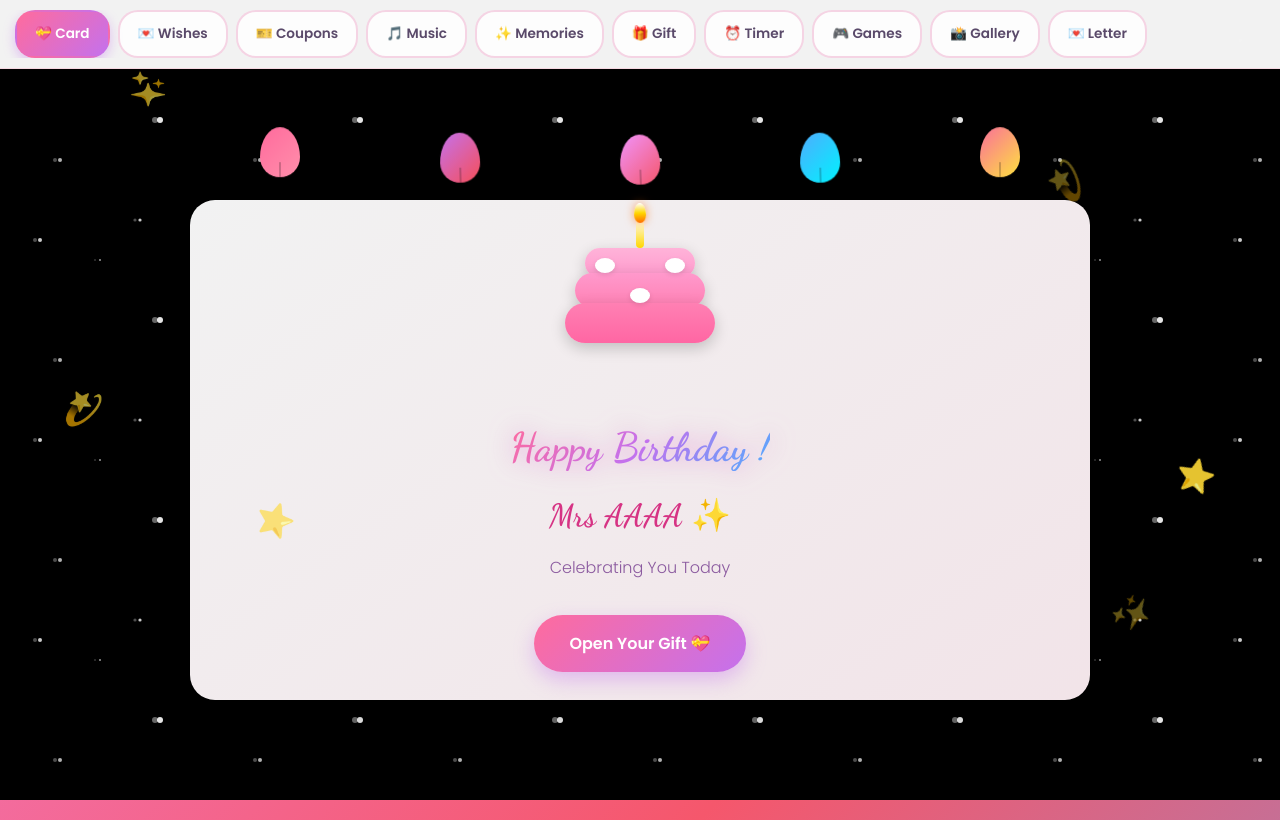
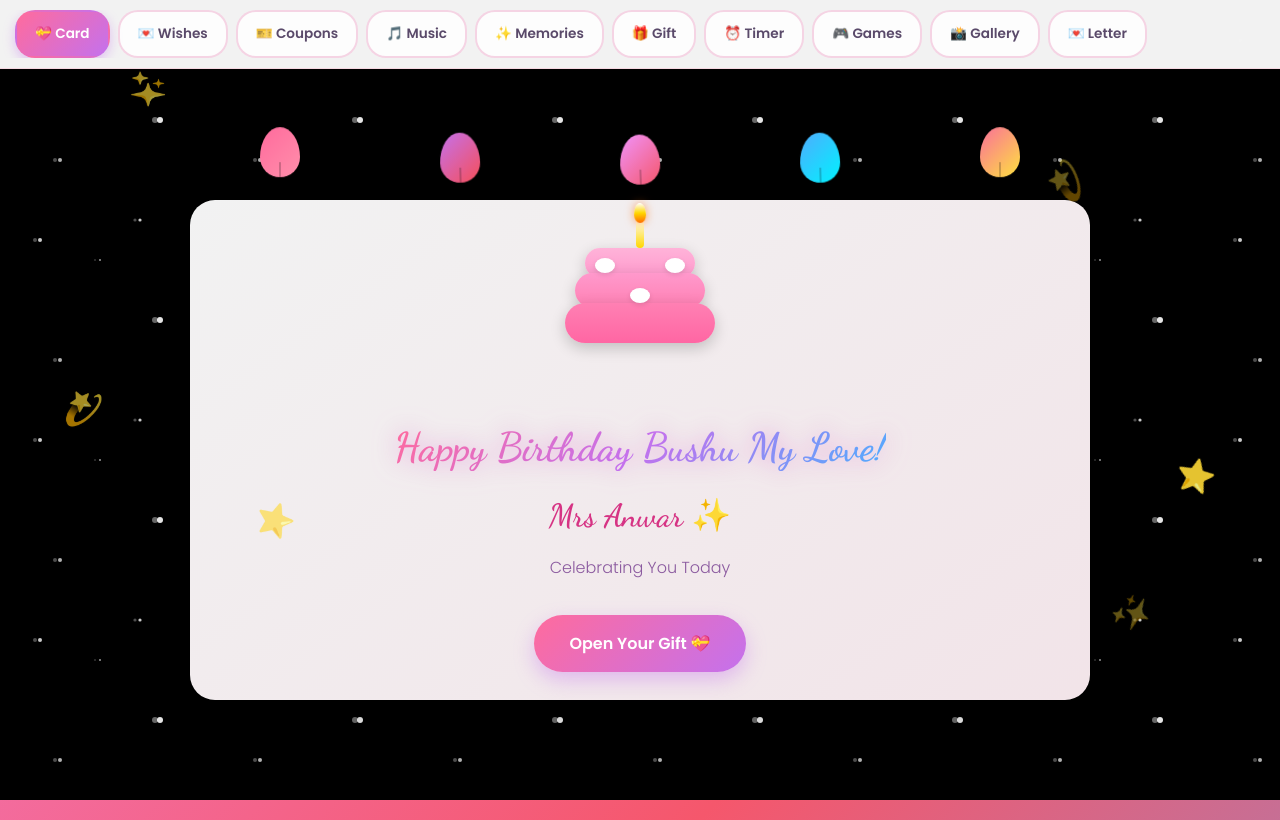
Before and after one commit to MdMozammilAnwar2/bushu, a plain HTML site: page index.html in a window 1280 px wide. Drawn offline with Linux system fonts and the light colour scheme.

Commit message:
Update index.html

```diff
--- a/index.html
+++ b/index.html
@@ -58,8 +58,8 @@
                             </div>
                         </div>
 
-                        <h1 class="main-title">Happy Birthday !</h1>
-                        <h2 class="name">Mrs AAAA ✨</h2>
+                        <h1 class="main-title">Happy Birthday Bushu My Love!</h1>
+                        <h2 class="name">Mrs Anwar ✨</h2>
                         <p class="date">Celebrating You Today</p>
 
                         <button class="open-btn" onclick="openCard()">Open Your Gift 💝</button>
```
